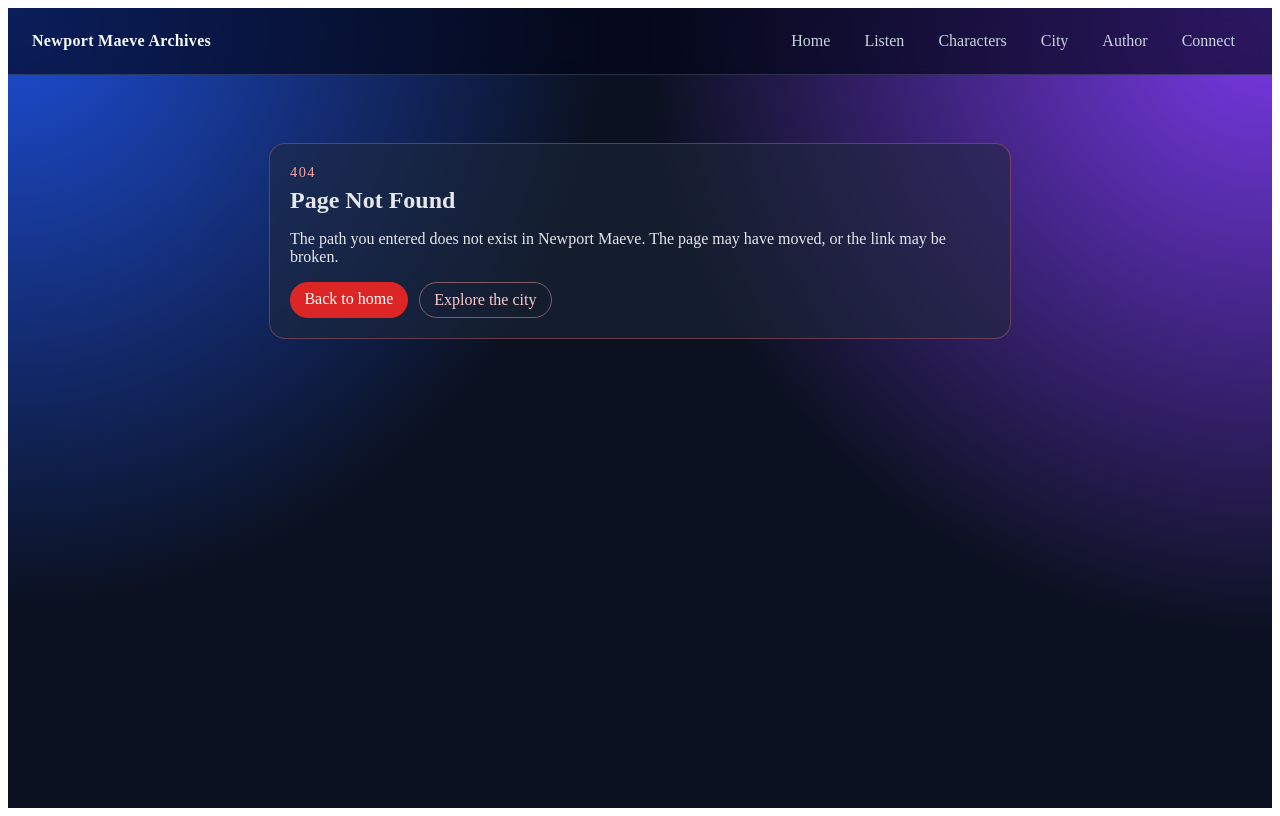
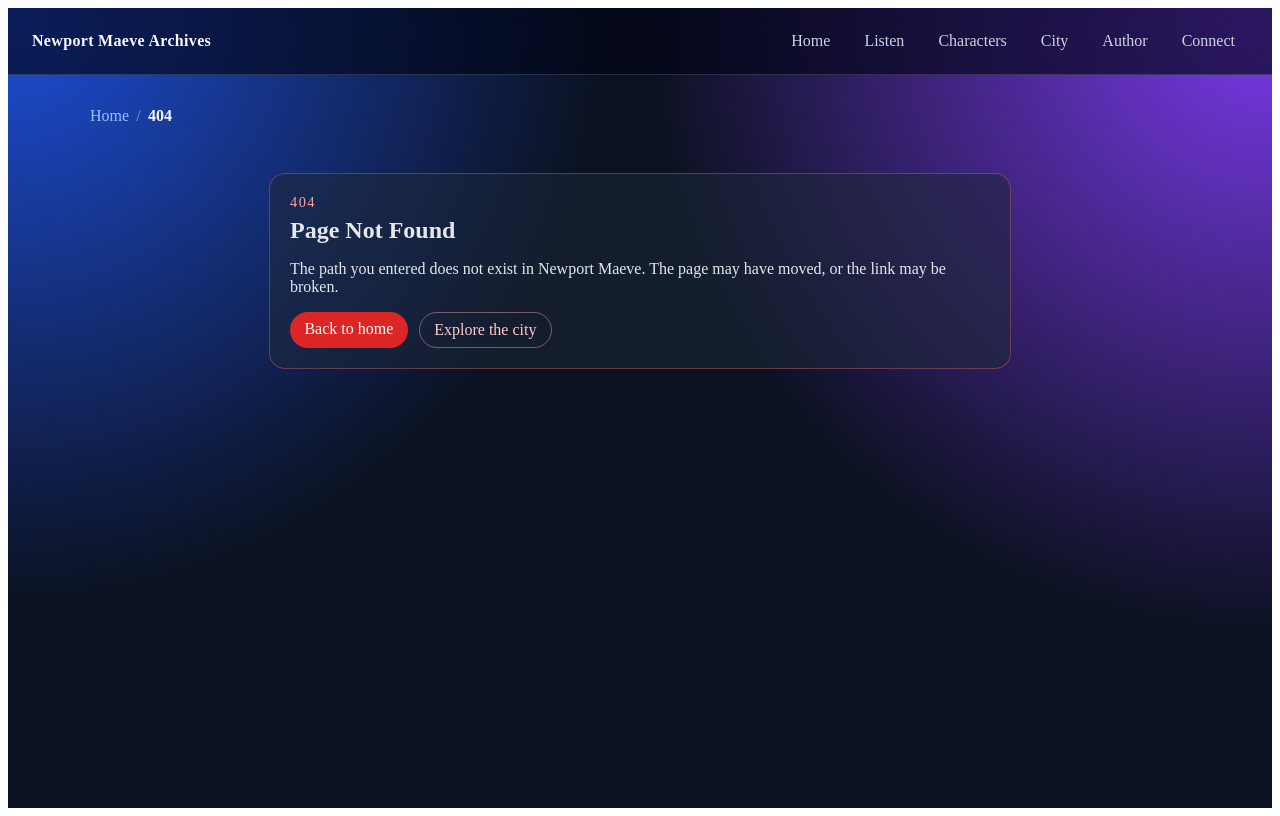
Before and after one commit to Brankovanov/newportmaeve-arhive, an Angular app: page /404 in a window 1280 px wide. Built offline with nearby package versions, Linux system fonts and the light colour scheme.

Commit message:
feat(seo): implement breadcrumb navigation with schema.org markup

```diff
--- a/src/app/app.html
+++ b/src/app/app.html
@@ -14,6 +14,7 @@
   </header>
 
   <main class="page-content">
+    <app-breadcrumbs></app-breadcrumbs>
     <router-outlet></router-outlet>
   </main>
 </div>
--- a/src/app/app.routes.ts
+++ b/src/app/app.routes.ts
@@ -3,55 +3,75 @@ import { Routes } from '@angular/router';
 export const routes: Routes = [
 	{
 		path: '',
+		data: { breadcrumb: 'Home' },
 		loadComponent: () =>
 			import('./pages/home/home.page').then((m) => m.HomePage)
 	},
 	{
 		path: 'listen',
+		data: { breadcrumb: 'Listen' },
 		loadComponent: () =>
 			import('./pages/listen/listen.page').then((m) => m.ListenPage)
 	},
 	{
 		path: 'characters',
+		data: { breadcrumb: 'Characters' },
+		children: [
+			{
+				path: '',
 				loadComponent: () =>
 					import('./pages/characters/characters.page').then((m) => m.CharactersPage)
 			},
 			{
-		path: 'characters/:slug',
+				path: ':slug',
+				data: { breadcrumb: ':slug' },
 				loadComponent: () =>
 					import('./pages/character-detail/character-detail.page').then(
 						(m) => m.CharacterDetailPage
 					)
+			}
+		]
 	},
 	{
 		path: 'city',
+		data: { breadcrumb: 'City' },
+		children: [
+			{
+				path: '',
 				loadComponent: () =>
 					import('./pages/city/city.page').then((m) => m.CityPage)
 			},
 			{
-		path: 'city/:district',
+				path: ':district',
+				data: { breadcrumb: ':district' },
 				loadComponent: () =>
 					import('./pages/district-detail/district-detail.page').then(
 						(m) => m.DistrictDetailPage
 					)
+			}
+		]
 	},
 	{
 		path: 'author',
+		data: { breadcrumb: 'Author' },
 		loadComponent: () =>
 			import('./pages/author/author.page').then((m) => m.AuthorPage)
 	},
 	{
 		path: 'connect',
+		data: { breadcrumb: 'Connect' },
 		loadComponent: () =>
 			import('./pages/connect/connect.page').then((m) => m.ConnectPage)
 	},
 	{
 		path: 'error',
+		data: { breadcrumb: 'Error' },
 		loadComponent: () =>
 			import('./pages/error/error.page').then((m) => m.ErrorPage)
 	},
 	{
 		path: '404',
+		data: { breadcrumb: '404' },
 		loadComponent: () =>
 			import('./pages/not-found/not-found.page').then((m) => m.NotFoundPage)
 	},
--- a/src/app/app.ts
+++ b/src/app/app.ts
@@ -1,9 +1,10 @@
 import { Component } from '@angular/core';
 import { RouterLink, RouterLinkActive, RouterOutlet } from '@angular/router';
+import { BreadcrumbsComponent } from './shared/components/breadcrumbs/breadcrumbs.component';
 
 @Component({
   selector: 'app-root',
-  imports: [RouterOutlet, RouterLink, RouterLinkActive],
+  imports: [RouterOutlet, RouterLink, RouterLinkActive, BreadcrumbsComponent],
   templateUrl: './app.html',
   styleUrl: './app.scss'
 })
--- /dev/null
+++ b/src/app/shared/components/breadcrumbs/breadcrumbs.component.html
@@ -0,0 +1,18 @@
+@if (hasTrail()) {
+  <nav class="breadcrumbs" aria-label="Breadcrumb">
+    <ol itemscope itemtype="https://schema.org/BreadcrumbList">
+      @for (crumb of breadcrumbs(); track crumb.url; let i = $index) {
+        <li itemprop="itemListElement" itemscope itemtype="https://schema.org/ListItem">
+          @if (i < breadcrumbs().length - 1) {
+            <a [routerLink]="crumb.url" itemprop="item">
+              <span itemprop="name">{{ crumb.label }}</span>
+            </a>
+          } @else {
+            <span itemprop="name" aria-current="page">{{ crumb.label }}</span>
+          }
+          <meta itemprop="position" [content]="(i + 1).toString()" />
+        </li>
+      }
+    </ol>
+  </nav>
+}
--- /dev/null
+++ b/src/app/shared/components/breadcrumbs/breadcrumbs.component.scss
@@ -0,0 +1,39 @@
+.breadcrumbs {
+  margin: 0.75rem 0 1rem;
+}
+
+ol {
+  margin: 0;
+  padding: 0;
+  list-style: none;
+  display: flex;
+  flex-wrap: wrap;
+  gap: 0.45rem;
+  align-items: center;
+}
+
+li {
+  display: inline-flex;
+  align-items: center;
+  color: #cbd5e1;
+}
+
+li + li::before {
+  content: '/';
+  margin-right: 0.45rem;
+  color: #94a3b8;
+}
+
+a {
+  color: #93c5fd;
+  text-decoration: none;
+}
+
+a:hover {
+  text-decoration: underline;
+}
+
+[aria-current='page'] {
+  color: #f8fafc;
+  font-weight: 600;
+}
--- /dev/null
+++ b/src/app/shared/components/breadcrumbs/breadcrumbs.component.ts
@@ -0,0 +1,84 @@
+import { Component, computed, inject, signal } from '@angular/core';
+import { ActivatedRoute, NavigationEnd, PRIMARY_OUTLET, Router, RouterLink } from '@angular/router';
+import { filter } from 'rxjs/operators';
+import { takeUntilDestroyed } from '@angular/core/rxjs-interop';
+
+interface BreadcrumbItem {
+  label: string;
+  url: string;
+}
+
+@Component({
+  selector: 'app-breadcrumbs',
+  imports: [RouterLink],
+  templateUrl: './breadcrumbs.component.html',
+  styleUrl: './breadcrumbs.component.scss'
+})
+export class BreadcrumbsComponent {
+  private readonly router = inject(Router);
+  private readonly activatedRoute = inject(ActivatedRoute);
+
+  private readonly items = signal<BreadcrumbItem[]>([]);
+  protected readonly breadcrumbs = computed(() => this.items());
+  protected readonly hasTrail = computed(() => this.items().length > 1);
+
+  constructor() {
+    this.router.events
+      .pipe(
+        filter((event): event is NavigationEnd => event instanceof NavigationEnd),
+        takeUntilDestroyed()
+      )
+      .subscribe(() => {
+        this.items.set(this.buildBreadcrumbs());
+      });
+
+    this.items.set(this.buildBreadcrumbs());
+  }
+
+  private buildBreadcrumbs(): BreadcrumbItem[] {
+    const trail: BreadcrumbItem[] = [{ label: 'Home', url: '/' }];
+
+    let url = '';
+    let route: ActivatedRoute | null = this.activatedRoute.firstChild;
+
+    while (route) {
+      if (route.outlet !== PRIMARY_OUTLET) {
+        route = route.firstChild;
+        continue;
+      }
+
+      const segment = route.snapshot.url.map((s) => s.path).join('/');
+      if (segment) {
+        url += `/${segment}`;
+      }
+
+      const breadcrumbData = route.snapshot.data['breadcrumb'] as string | undefined;
+      if (breadcrumbData) {
+        const label = this.resolveLabel(breadcrumbData, route);
+        if (trail[trail.length - 1]?.label !== label) {
+          trail.push({ label, url: url || '/' });
+        }
+      }
+
+      route = route.firstChild;
+    }
+
+    return trail;
+  }
+
+  private resolveLabel(value: string, route: ActivatedRoute): string {
+    if (value.startsWith(':')) {
+      const paramName = value.slice(1);
+      const paramValue = route.snapshot.paramMap.get(paramName) ?? paramName;
+      return this.humanize(paramValue);
+    }
+
+    return this.humanize(value);
+  }
+
+  private humanize(value: string): string {
+    return value
+      .replace(/[-_]+/g, ' ')
+      .replace(/\b\w/g, (match) => match.toUpperCase());
+  }
+}
```
Also changed, not shown: 1 other file (tests, documents, lock files or other folders). Lines whose indentation alone changed are shown as unchanged.
